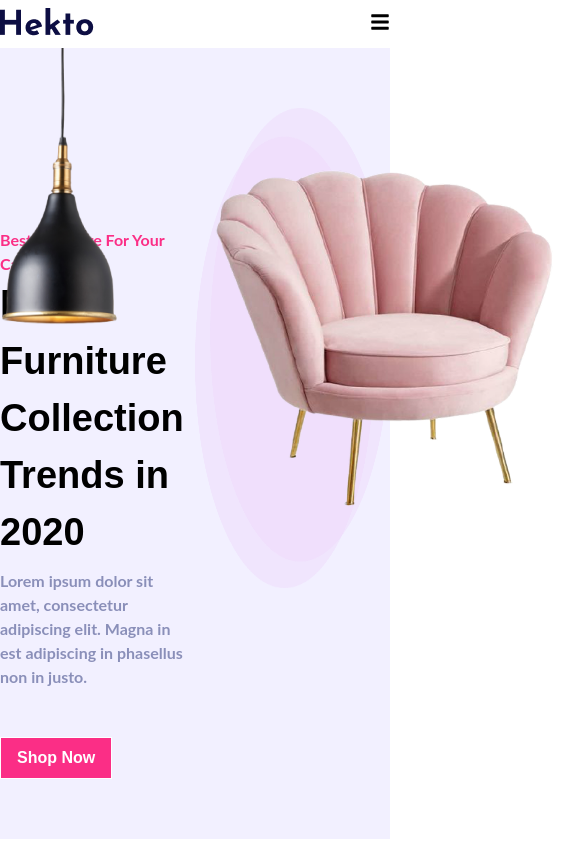
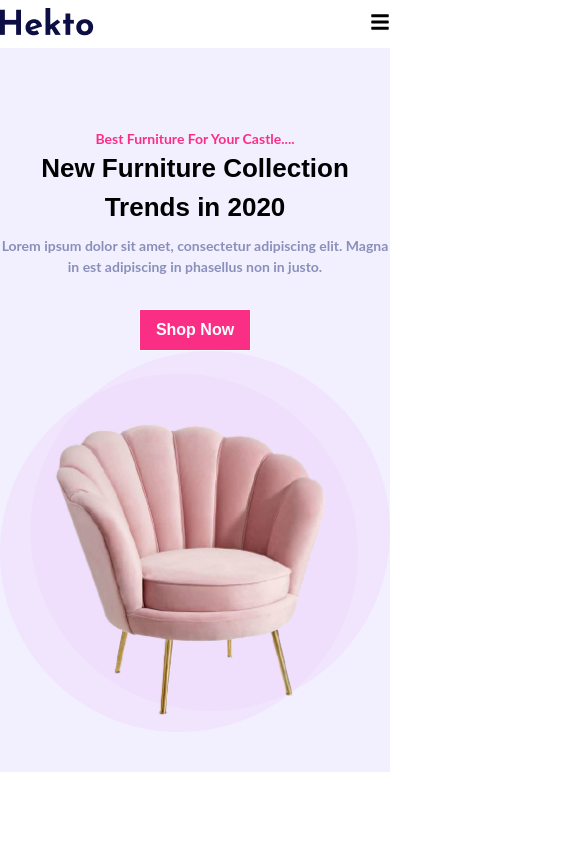
Before and after one commit to Ahnaft99/Hekto_E-Commerce, a React (Vite) app: page / in a window 390 px wide. Shown: the whole page, 585 px wide, since content can reach past the window. Built offline with nearby package versions, Linux system fonts and the light colour scheme.

Commit message:
banner part responsive for all device

```diff
--- a/src/Compoents/Banner.jsx
+++ b/src/Compoents/Banner.jsx
@@ -6,29 +6,34 @@ import chair from '../assets/chair.png'
 
 const Banner = () => {
   return (
-    <div className='bg-[#F2F0FF] py-15 relative'>
+    <div className='bg-[#F2F0FF] py-10 md:py-15 relative overflow-hidden'>
         <div>
         <div>
-            <img className='w-30 h-70.5 absolute top-0  ' src={lamp} alt="LampIamge" />
+            <img className='hidden lg:block w-24 lg:w-30 h-auto absolute top-0' src={lamp} alt="LampIamge" />
         </div>
         <Container>
-            <div className='flex justify-between'>
+            <div className='flex flex-col lg:flex-row justify-between items-center'>
 
-                <div className='pt-30 w-6/12'>
-                <h4 className='font-lato text-[#FB2E86] text-[16px] font-bold'>Best Furniture For Your Castle....</h4>
-                <h2 className='text-[38px] font-bold font-josefin'>New Furniture Collection
-                Trends in 2020</h2>
-                <p className='text-[#8A8FB9] text-[16px] font-bold font-lato py-2'>Lorem ipsum dolor sit amet, consectetur adipiscing elit. Magna in est adipiscing
-                in phasellus non in justo.</p>
+                <div className='pt-10 lg:pt-30 w-full lg:w-6/12 text-center lg:text-left'>
+                <h4 className='font-lato text-[#FB2E86] text-[14px] md:text-[16px] font-bold'>Best Furniture For Your Castle....</h4>
+                <h2 className='text-[26px] md:text-[32px] lg:text-[38px] font-bold font-josefin'>
+                  New Furniture Collection
+                <br />
+                Trends in 2020
+                </h2>
+                <p className='text-[#8A8FB9] text-[14px] md:text-[16px] font-bold font-lato py-2'>
+                  Lorem ipsum dolor sit amet, consectetur adipiscing elit. Magna in est adipiscing
+                in phasellus non in justo.
+                </p>
 
-              <div className='pt-10'>
+              <div className='pt-6 lg:pt-10'>
               <button className='border bg-[#FB2E86] text-white font-josefin font-semibold px-4 py-2' type='submit'>Shop Now</button>
               </div>
                 </div>
 
-            <div className='w-6/12'>
-            <img className='w-145 h-120 relative' src={bg} alt="" />
-            <img  className='z-10 w-135 h-90 absolute top-28 ' src={chair} alt="" />
+            <div className='w-full lg:w-6/12 relative flex justify-center'>
+            <img className='w-full max-w-[420px] md:max-w-[500px] relative' src={bg} alt="" />
+            <img className='z-10 w-[80%] md:w-[75%] lg:w-[70%] absolute top-16 md:top-24 lg:top-28' src={chair} alt="" />
             </div>
 
 
```
